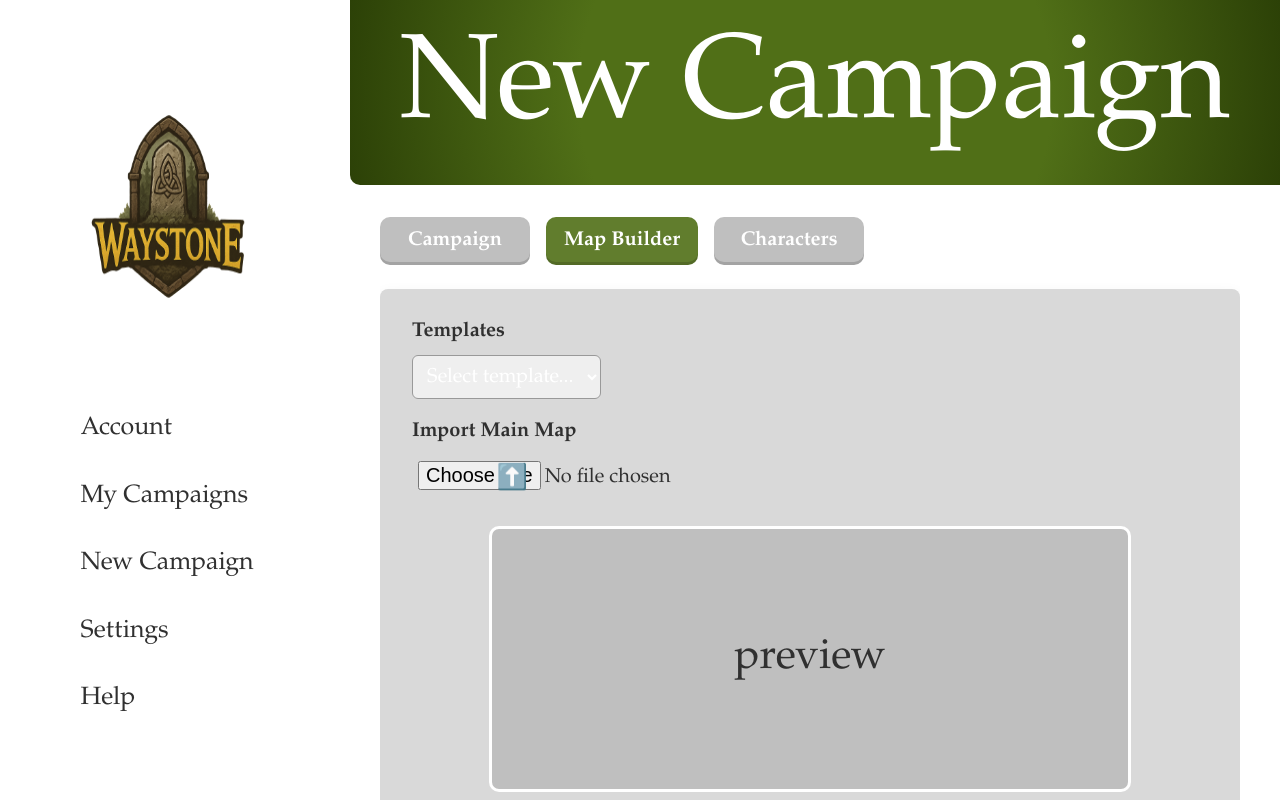
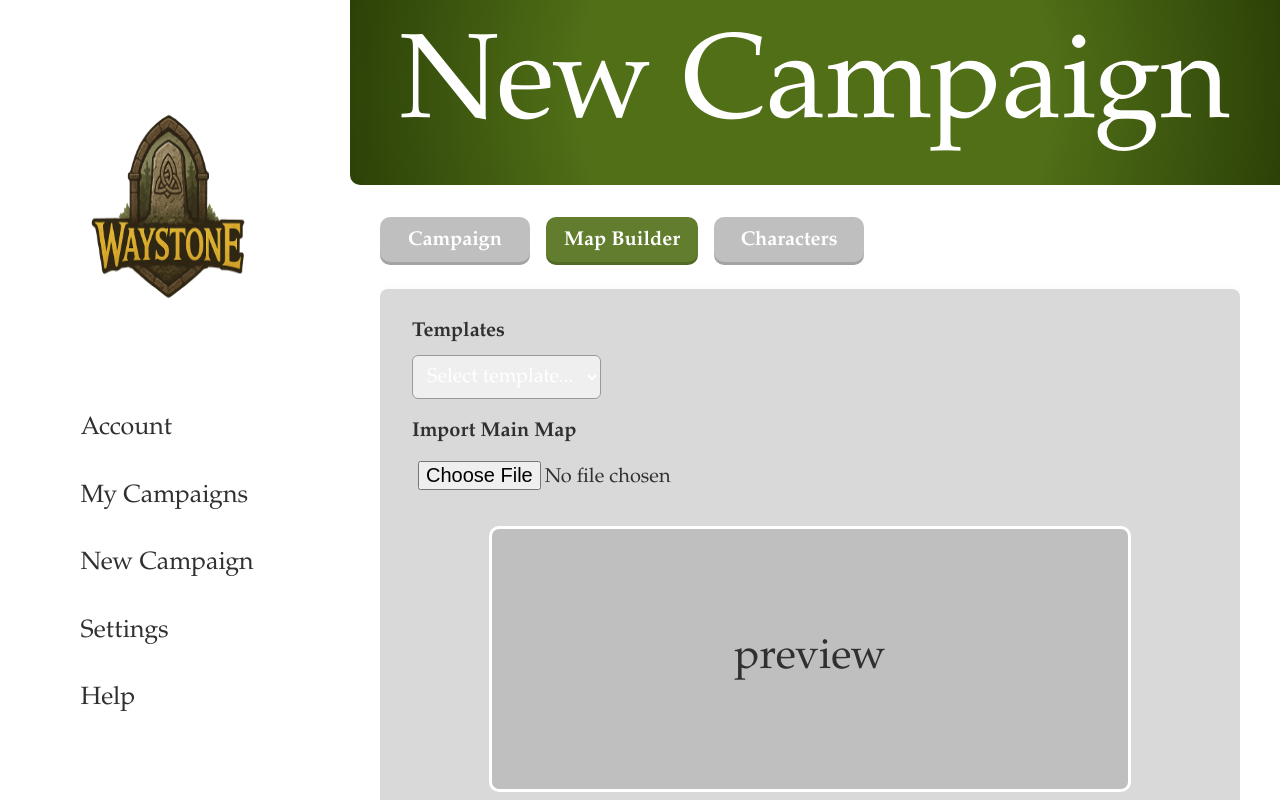
Before and after one commit to WouterOnGithub/Waystone, a React (Vite) app in the folder waystoneProject/: page /user/New_Campaign_Page_MAPBUILDER in a window 1280 px wide. Shown: the top 800 px of the page. Built offline with nearby package versions, Linux system fonts and the light colour scheme.

Commit message:
deleted icon in mapbuilder

```diff
--- a/waystoneProject/src/pages/New_Campaign_Page_MAPBUILDER.jsx
+++ b/waystoneProject/src/pages/New_Campaign_Page_MAPBUILDER.jsx
@@ -47,7 +47,6 @@ function New_Campaign_Page_MAPBUILDER() {
               <label className="campaign-label">Import Main Map</label>
               <div className="mapbuilder-row">
                 <input type="file" className="mapbuilder-file" />
-                <span className="mapbuilder-icon">⬆️</span>
               </div>
             </div>
 
```
